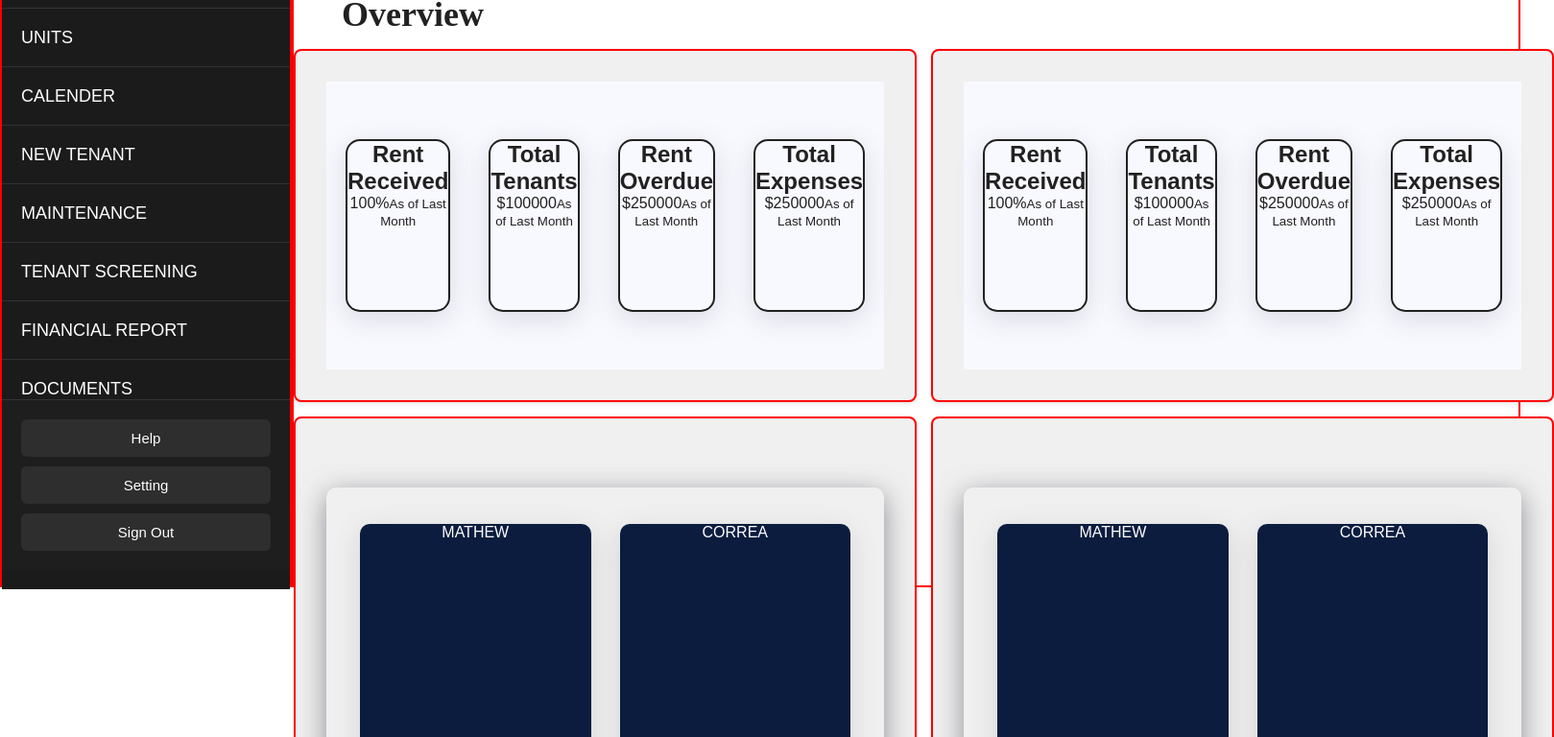
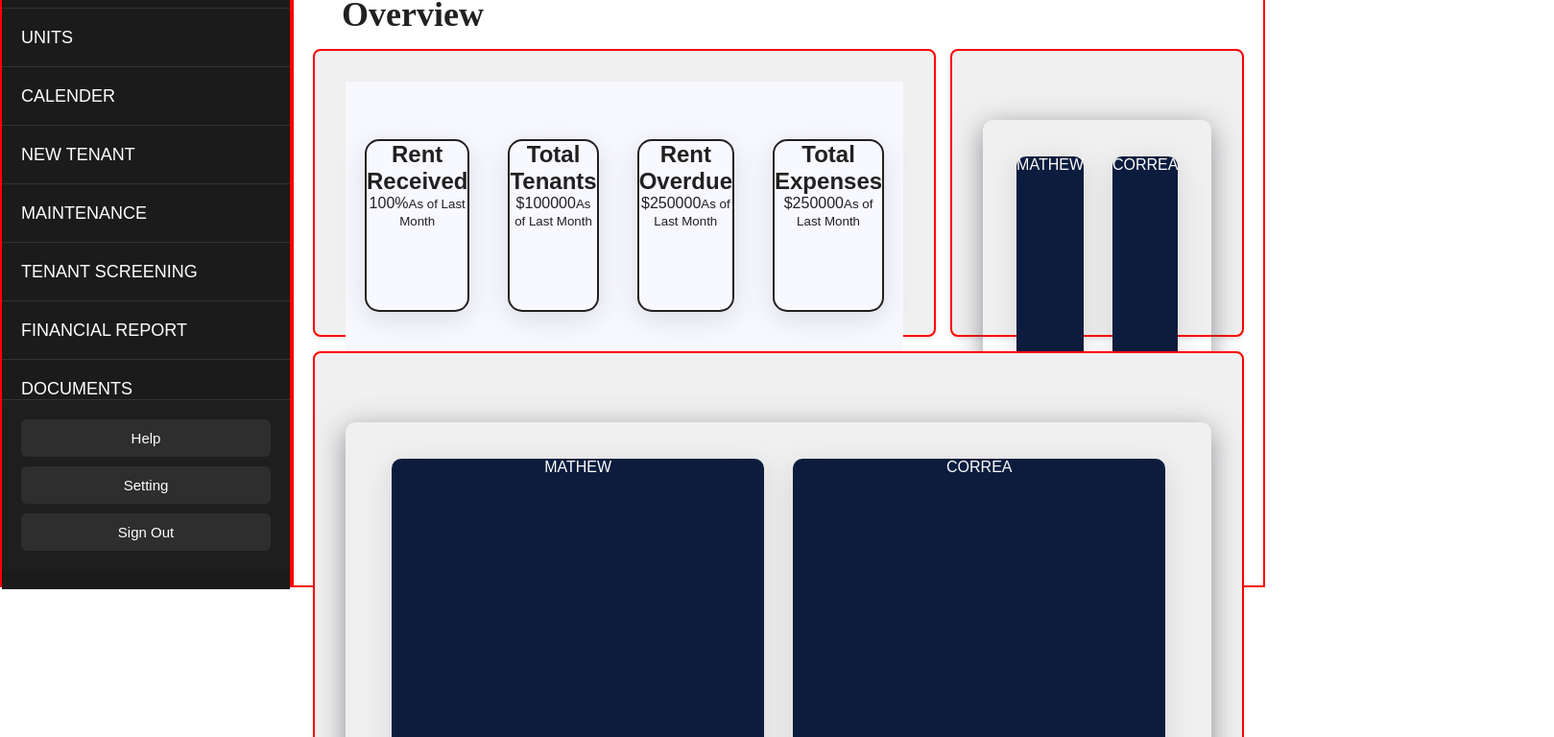
Before and after one commit to Correa95/Property-Management-System, a React (Vite) app in the folder client-side/: page / in a window 1280 px wide. Shown: the part 188-956 px from the top of the page at 96% size, 1619 px wide, since content can reach past the window. Built offline with nearby package versions, Linux system fonts and the light colour scheme.

Commit message:
adjusting the width of the overview component

```diff
--- a/client-side/src/Components/OverView.css
+++ b/client-side/src/Components/OverView.css
@@ -6,8 +6,19 @@
 .container {
   display: grid;
   grid-template-columns: repeat(2, 1fr);
+  grid-template-rows: 300px auto;
   gap: 15px;
+  padding: 0 20px;
 }
+
+.box:nth-child(3) {
+  grid-column: 1 / -1; /* This makes the third box span both columns */
+}
+.box:nth-child(1),
+.box:nth-child(2) {
+  height: 100%; /* fill the first grid row */
+}
+
 .overViewHeader {
   font-family: "Times New Roman", Times, serif;
   font-size: 36px;
--- a/client-side/src/Components/Overview.jsx
+++ b/client-side/src/Components/Overview.jsx
@@ -1,17 +1,14 @@
 import Analysis from "./Analysis";
 import Charts from "./Charts";
 import RecentTransaction from "./RecentTransaction";
-import NaveBar from "./NavBar";
+import NavBar from "./NavBar";
 import "./OverView.css";
 function OverView() {
   return (
     <div className="overViewContainer">
-      <NaveBar />
+      <NavBar />
       <h1 className="overViewHeader">Overview</h1>
       <div className="container">
-        <div className="box">
-          <Analysis />
-        </div>
         <div className="box">
           <Analysis />
         </div>
```
